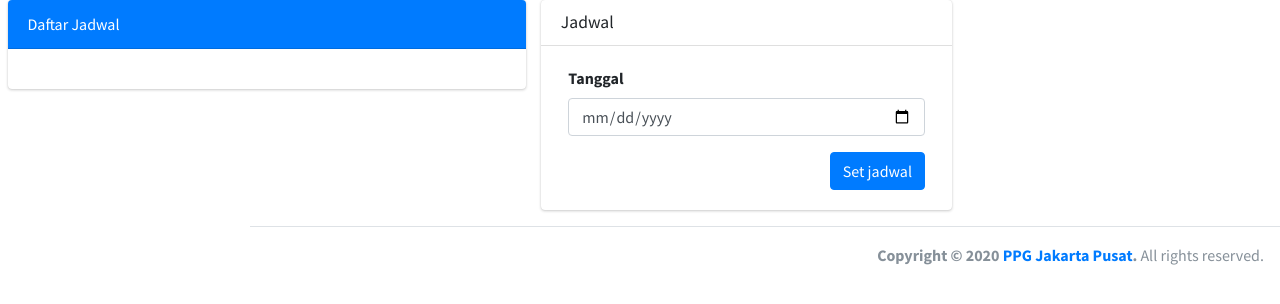
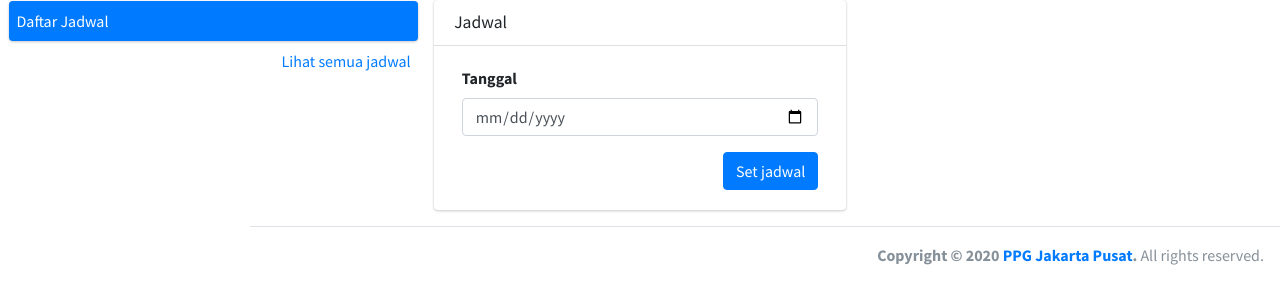
Before and after one commit to lcver/Presensi-Online, a PHP site: the page made by App/views/admin/jadwal.php in a window 1280 px wide. Shown: the top 304 px of the page. Run offline with PHP 8.4, Linux system fonts and the light colour scheme; the template is opened without the code that fills it, so the values that code supplies are empty; some libraries are stand-ins or nearby versions.

Commit message:
Show three last from jadwal model

```diff
--- a/App/controllers/Admin/Jadwal.php
+++ b/App/controllers/Admin/Jadwal.php
@@ -9,7 +9,7 @@ class Jadwal extends Controller
 {
     public function index()
     {
-        $result = $this->model('JadwalModel')->create();
+        $result = $this->model('JadwalModel')->show('get_three_last');
         $data['jadwal'] = Helper::null_checker($result);
 
         parent::view('admin/jadwal',$data,'admin');
--- a/App/models/JadwalModel.php
+++ b/App/models/JadwalModel.php
@@ -55,6 +55,11 @@ class JadwalModel extends Controller
                                                     ->where('id',$cond['id'])
                                                     ->get();
                         break;
+                    case 'get_three_last' :
+                        $result = Database::table('tbpresensi_jadwal')
+                                                    ->orderBy('id','desc limit 3')
+                                                    ->get();
+                        break;
                     default:
                         # code...
                         break;
--- a/App/views/admin/jadwal.php
+++ b/App/views/admin/jadwal.php
@@ -3,21 +3,29 @@
         <?=Flasher::get()?>
     </div>
     <div class="row">
-        <div class="col-md-5">
-            <div class="card">
+        <div class="col-md-4 bg-transparent" style="border:1px solid transparent;">
+            <!-- <div class="card">
                 <div class="card-header bg-primary">
                     Daftar Jadwal
+                    <a href="">
+                        <span class="float-right">more</span>
+                    </a>
                 </div>
-                <div class="card-body overflow-auto" style="max-height:50vh">
+                <div class="card-body"> -->
+                    <div class="text-md bg-primary p-2 mb-2 small-box">
+                        Daftar Jadwal
+                    </div>
                     <?php if(isset($data['jadwal'])) : ?>
                     <?php foreach ($data['jadwal'] as $d) :?>
                         <div class="card <?=$d['status']==2 ? 'bg-primary' : '';?>" id="card-active<?=$d['id']?>">
-                            <div class="card-body">
+                            <div class="card-body p-2">
                                 <!-- <button type="button" class="btn btn-tool float-right" onclick="btnAjax(<php//$d['id']?>,'<php//BASEURL?>admin/jadwal/delete')" data-card-widget="remove"><i class="fas fa-times"></i></button> -->
                                 <button class="btn btn-danger btn-sm ml-2 float-right" onclick="btnAjax(<?=$d['id']?>,'<?=BASEURL?>admin/jadwal/delete','delete')"><i class="fas fa-trash-alt"></i></button>
                                 <form action="<?=BASEURL?>admin/jadwal/<?=$d['status']==2 ? 'nonaktif' : 'aktivasi' ;?>" method="post">
                                     <input type="hidden" name="id" value="<?=$d['id']?>">
-                                    Tanggal : <?=date_format(date_create($d['tanggal']),'D, d-m-Y')?>
+                                    <div class="mt-1 float-left">
+                                        <?=date_format(date_create($d['tanggal']),'D, d-m-Y')?>
+                                    </div>
                                     <?php if($d['status']==1) :?>
                                         <button type="submit" class="btn btn-primary btn-sm float-right">Enable</button>
                                     <?php else: ?>
@@ -28,8 +36,11 @@
                         </div>
                     <?php endforeach;?>
                     <?php endif;?>
-                </div>
-            </div>
+                    <div class="col-md-12 text-right">
+                        <a href="">Lihat semua jadwal</a>
+                    </div>
+                <!-- </div>
+            </div> -->
             <!-- /.card -->
         </div>
         <!-- /.col -->
```
Also changed, not shown: App/views/Template/modal/delete.php (+0 -7 lines).
